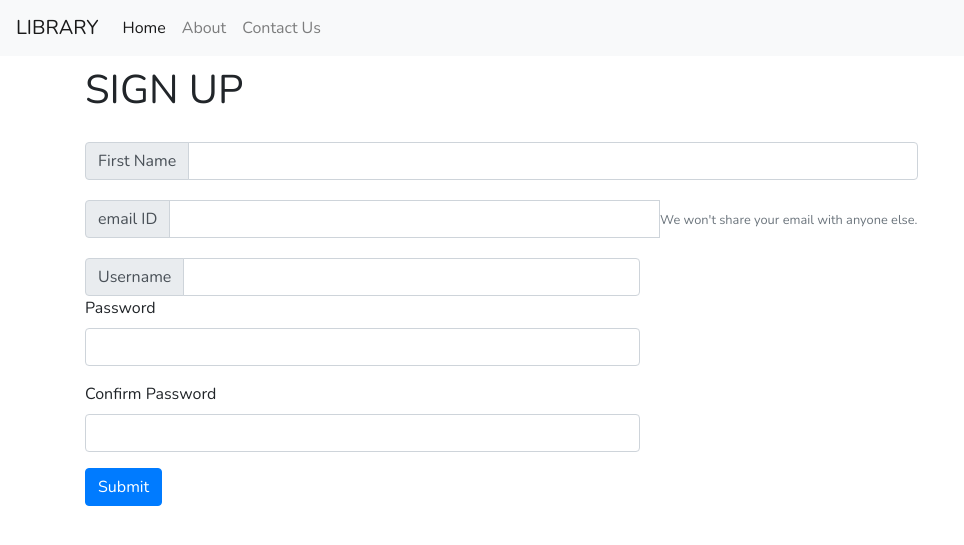
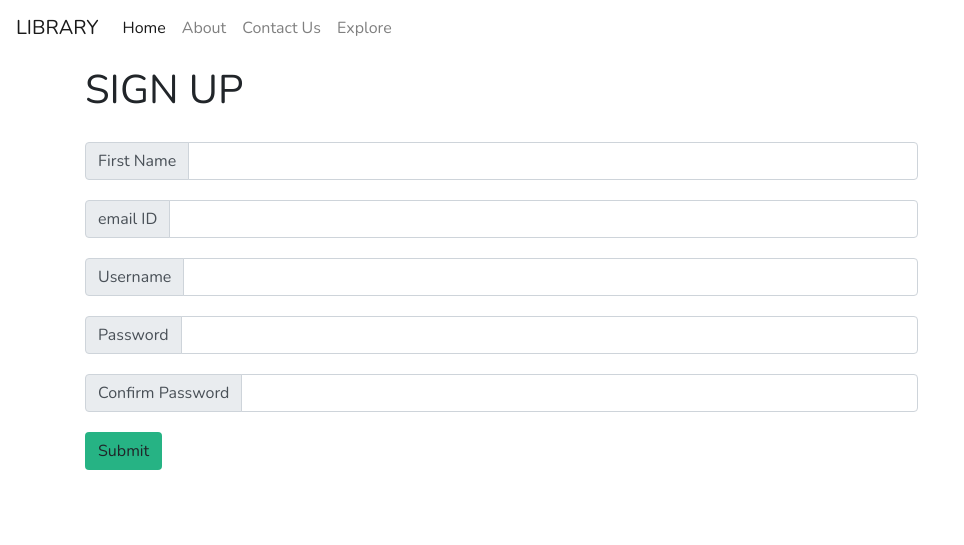
Before and after one commit to neelstrongarm/library, a Python web app: template templates/signUp.html in a window 1280 px wide. Shown: the top 545 px of the page, without its empty margins (0-964 px from the left). Run offline with Jinja, Linux system fonts and the light colour scheme; the template is opened without the code that fills it, so the values that code supplies are empty; some libraries are stand-ins or nearby versions.

Commit message:
Update signUp.html

```diff
--- a/templates/signUp.html
+++ b/templates/signUp.html
@@ -5,11 +5,11 @@
 	<link rel="stylesheet" href="https://stackpath.bootstrapcdn.com/bootstrap/4.5.0/css/bootstrap.min.css" integrity="sha384-9aIt2nRpC12Uk9gS9baDl411NQApFmC26EwAOH8WgZl5MYYxFfc+NcPb1dKGj7Sk" crossorigin="anonymous">
     <link rel="stylesheet" href="path/to/font-awesome/css/font-awesome.min.css">
     <link href="https://fonts.googleapis.com/css2?family=Nunito:wght@200;600&display=swap" rel="stylesheet">
-    <link rel="stylesheet" href="style.css">
+	<link rel="stylesheet" href="/static/style.css">
 
 </head>
 <body>
-	<nav class="navbar navbar-expand-lg navbar-light bg-light">
+	<nav class="navbar navbar-expand-lg navbar-light bg">
         <a class="navbar-brand" href="#">LIBRARY</a>
         <button class="navbar-toggler" type="button" data-toggle="collapse" data-target="#navbarSupportedContent" aria-controls="navbarSupportedContent" aria-expanded="false" aria-label="Toggle navigation">
    			<span class="navbar-toggler-icon"></span>
@@ -18,20 +18,23 @@
         <div class="collapse navbar-collapse" id="navbarSupportedContent">
             <ul class="navbar-nav mr-auto">
                 <li class="nav-item active">
-                  <a class="nav-link" href="#">Home <span class="sr-only">(current)</span></a>
+                  <a class="nav-link" href="/homepage">Home <span class="sr-only">(current)</span></a>
                 </li>
                 <li class="nav-item">
                   <a class="nav-link" href="#">About</a>
                 </li>
                 <li class="nav-item">
                     <a class="nav-link" href="#">Contact Us</a>
+				</li>
+				<li class="nav-item">
+                    <a class="nav-link" href="/explore">Explore</a>
                 </li>
             </ul>
         </div>
 	</nav>
 
 
-	<div class="container">
+	<div class="container centre">
 
 		<form action="/signUp" method="post">
 			<h1>SIGN UP</h1>
@@ -50,26 +53,30 @@
 				<div class="input-group-prepend">
 				  <span class="input-group-text" id="addon-wrapping">email ID</span>
 				</div>
-				<input type="text" class="form-control" aria-label="email" aria-describedby="addon-wrapping">
-				<small id="emailHelp" class="form-text text-muted">We won't share your email with anyone else.</small>
+				<input type="email" class="form-control" aria-label="email" aria-describedby="addon-wrapping" name="email">
 			</div>
 
-			<div class="input-group user">
+			<div class="input-group flex-nowrap">
 				<div class="input-group-prepend">
 				  <span class="input-group-text" id="basic-addon1">Username</span>
 				</div>
-				<input type="text" class="form-control" aria-label="Username" aria-describedby="basic-addon1">
+				<input type="text" class="form-control" aria-label="Username" aria-describedby="basic-addon1" name="username">
 			</div>
 
-			<div class="form-group user">
-				   <label for="exampleInputPassword1">Password</label>
-				   <input type="password" class="form-control" id="exampleInputPassword1" name="password" required>
+			<div class="input-group flex-nowrap">
+				<div class="input-group-prepend">
+				  <label for="exampleInputPassword1" class="input-group-text" id="addon-wrapping">Password</label>
+				</div>
+				<input type="password" class="form-control" id="exampleInputPassword1" name="password" required>
 			</div>
-			<div class="form-group user">
-				   <label for="exampleInputPassword1">Confirm Password</label>
-				   <input type="password" class="form-control" id="exampleInputPassword1" name="confirmation" required>
+			<div class="input-group flex-nowrap">
+				<div class="input-group-prepend">
+				  <label for="exampleInputPassword1" class="input-group-text" id="addon-wrapping"> Confirm Password</label>
+				</div>
+				<input type="password" class="form-control" id="exampleInputPassword1" name="confirmation"  required>
 			</div>
-			<button type="submit" class="btn btn-primary">Submit</button>
+
+			<button type="submit" style="margin-top: 20px;" class="btn button1">Submit</button>
 		</form>
 
 	</div>
```
